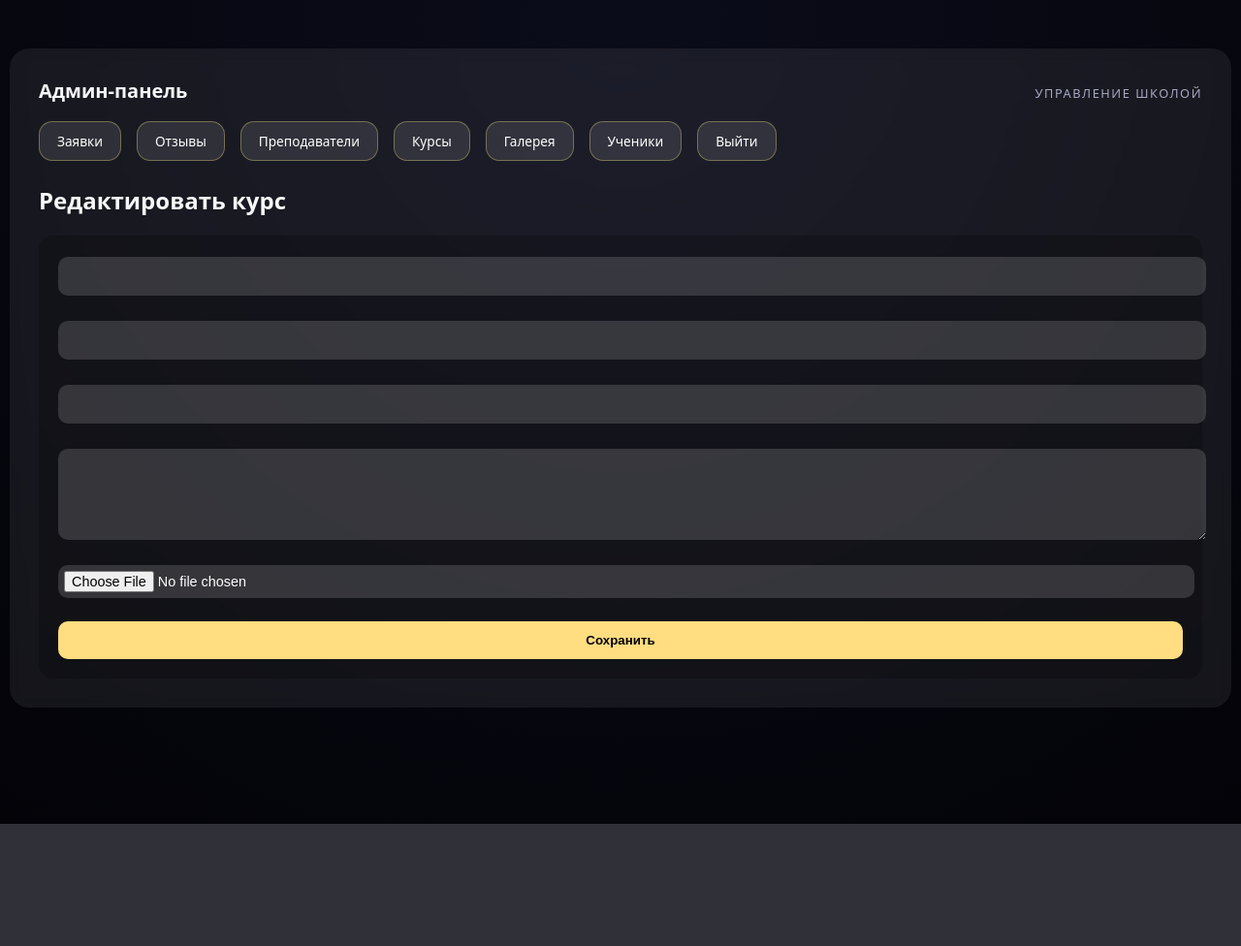
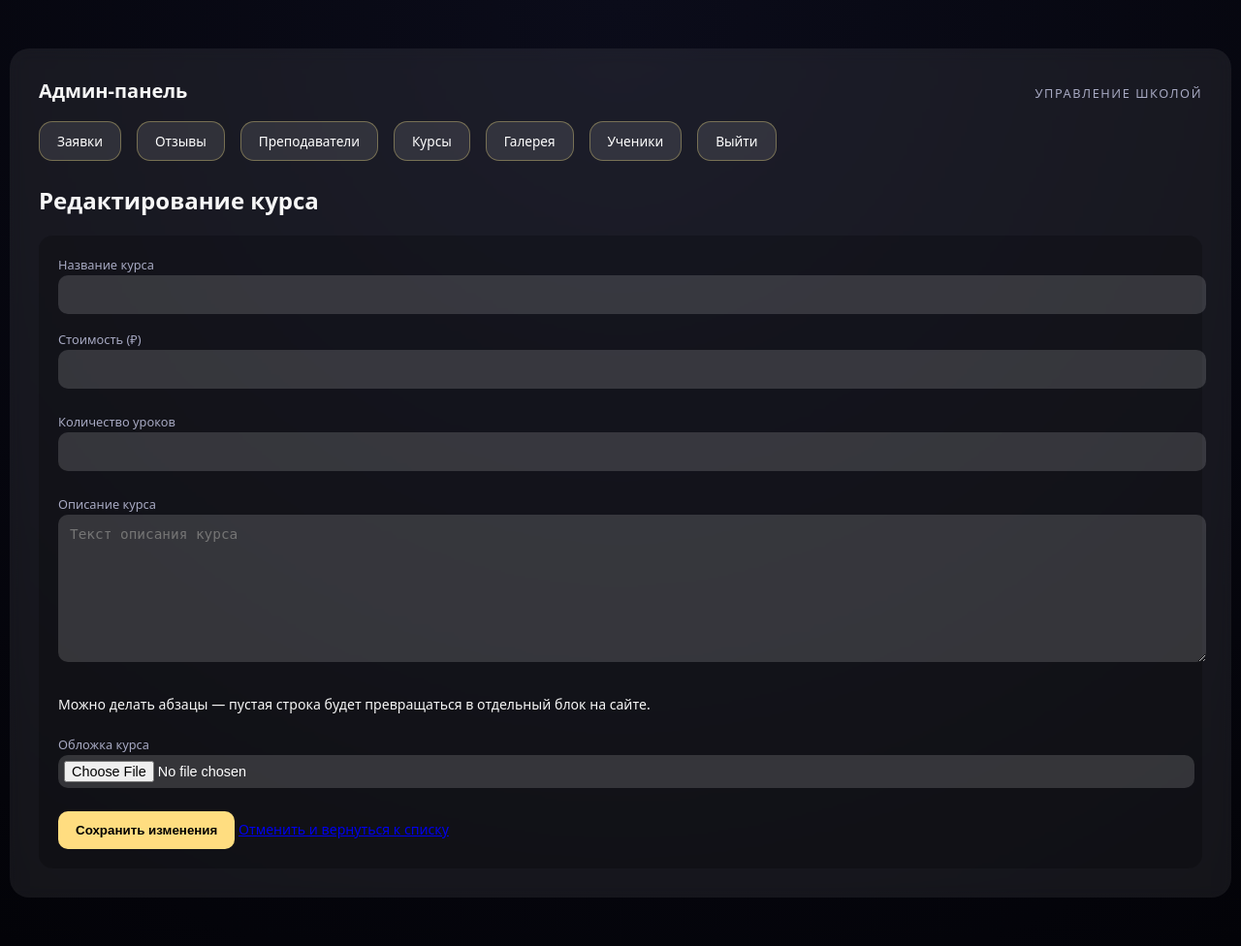
Before and after one commit to lorkmin/Soul, a Flask app: template templates/admin_course_edit.html in a window 1280 px wide. Shown: the whole page at 97% size. Before the commit the page ends 850 px from the top, so only its background shows below. Run offline with Flask 3, Linux system fonts and the light colour scheme; the template is opened without the code that fills it, so the values that code supplies are empty.

Commit message:
Редактирование курса

```diff
--- a/templates/admin_course_edit.html
+++ b/templates/admin_course_edit.html
@@ -1,27 +1,104 @@
-{% extends "admin_layout.html" %}
-
-{% block content %}
-<h2>Редактировать курс</h2>
+{% extends "admin_layout.html" %} {% block content %}
+<h2>Редактирование курса</h2>
 
 <div class="admin-form">
-  <form action="{{ url_for('admin_courses_edit', cid=course['id']) }}"
-        method="post"
-        enctype="multipart/form-data">
+  <form
+    action="{{ url_for('admin_courses_edit', cid=course['id']) }}"
+    method="post"
+    enctype="multipart/form-data"
+  >
+    <div class="form-row">
+      <div class="form-field">
+        <label for="title">Название курса</label>
+        <input
+          id="title"
+          type="text"
+          name="title"
+          value="{{ course['title'] }}"
+          required
+        />
+      </div>
 
-    <input type="text" name="title" value="{{ course['title'] }}" required>
-    <input type="number" name="price" value="{{ course['price'] }}" required>
-    <input type="number" name="lessons" value="{{ course['lessons'] }}" required>
+      <div class="form-field">
+        <label for="price">Стоимость (₽)</label>
+        <input
+          id="price"
+          type="number"
+          name="price"
+          value="{{ course['price'] or '' }}"
+          min="0"
+          step="100"
+        />
+      </div>
+    </div>
 
-    <textarea name="description">{{ course['description'] }}</textarea>
+    <div class="form-row">
+      <div class="form-field">
+        <label for="lessons">Количество уроков</label>
+        <input
+          id="lessons"
+          type="number"
+          name="lessons"
+          value="{{ course['lessons'] or '' }}"
+          min="1"
+          step="1"
+        />
+      </div>
+    </div>
 
-    {% if course['photo'] %}
-      <img src="{{ url_for('static', filename='uploads/courses/' ~ course['photo']) }}"
-           style="width:150px;height:100px;object-fit:cover;border-radius:8px;">
-    {% endif %}
+    <div class="form-field">
+      <label for="description">Описание курса</label>
+      <textarea
+        id="description"
+        name="description"
+        rows="8"
+        placeholder="Текст описания курса"
+      >
+{{ course['description'] or '' }}</textarea
+      >
+      <p class="admin-hint">
+        Можно делать абзацы — пустая строка будет превращаться в отдельный блок
+        на сайте.
+      </p>
+    </div>
 
-    <input type="file" name="photo">
+    <div class="form-field">
+      <label>Обложка курса</label>
 
-    <button class="admin-btn" type="submit">Сохранить</button>
+      {% if course['photo'] %}
+      <div
+        style="
+          margin-bottom: 8px;
+          display: flex;
+          align-items: center;
+          gap: 10px;
+        "
+      >
+        <img
+          src="{{ url_for('static', filename='uploads/courses/' ~ course['photo']) }}"
+          alt="Текущая обложка"
+          style="
+            width: 140px;
+            height: auto;
+            border-radius: 10px;
+            object-fit: cover;
+          "
+        />
+        <span style="font-size: 0.85rem; color: rgba(255, 255, 255, 0.7)">
+          Можно оставить как есть или загрузить новую картинку.
+        </span>
+      </div>
+      {% endif %}
+
+      <input type="file" name="photo" accept="image/*" />
+    </div>
+
+    <div class="admin-form-actions">
+      <button class="admin-btn" type="submit">Сохранить изменения</button>
+      <a href="{{ url_for('admin_courses') }}" class="admin-secondary-link">
+        Отменить и вернуться к списку
+      </a>
+    </div>
   </form>
 </div>
 {% endblock %}
```
Also changed, not shown: templates/admin_courses.html (+22 -9 lines).
